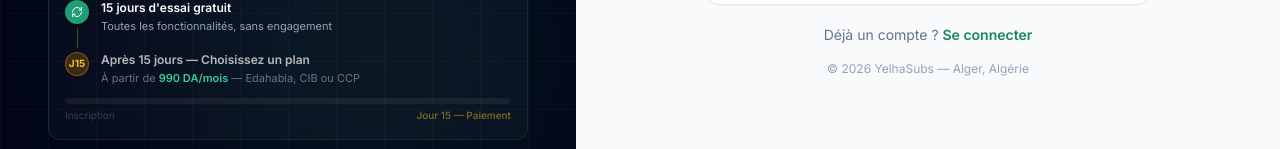
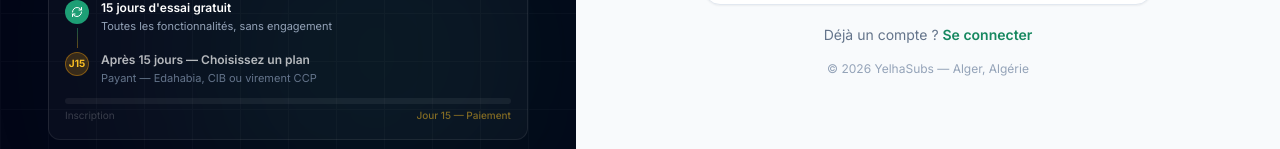
Before and after one commit to CevekDev/YelhaERP, a Next.js app: page /register in a window 1280 px wide. Shown: the part 803-952 px from the top of the page. Built offline with nearby package versions, Linux system fonts and the light colour scheme; no server answers.

Commit message:
fix(register): remove hardcoded plan price

```diff
--- a/app/(auth)/register/page.tsx
+++ b/app/(auth)/register/page.tsx
@@ -165,7 +165,7 @@ export default function RegisterPage() {
               <div>
                 <p className="text-xs font-semibold text-white/70">Après 15 jours — Choisissez un plan</p>
                 <p className="text-[11px] text-slate-500 mt-0.5">
-                  À partir de <span className="text-yelha-400 font-semibold">990 DA/mois</span> — Edahabia, CIB ou CCP
+                  Payant — Edahabia, CIB ou virement CCP
                 </p>
               </div>
             </div>
```
